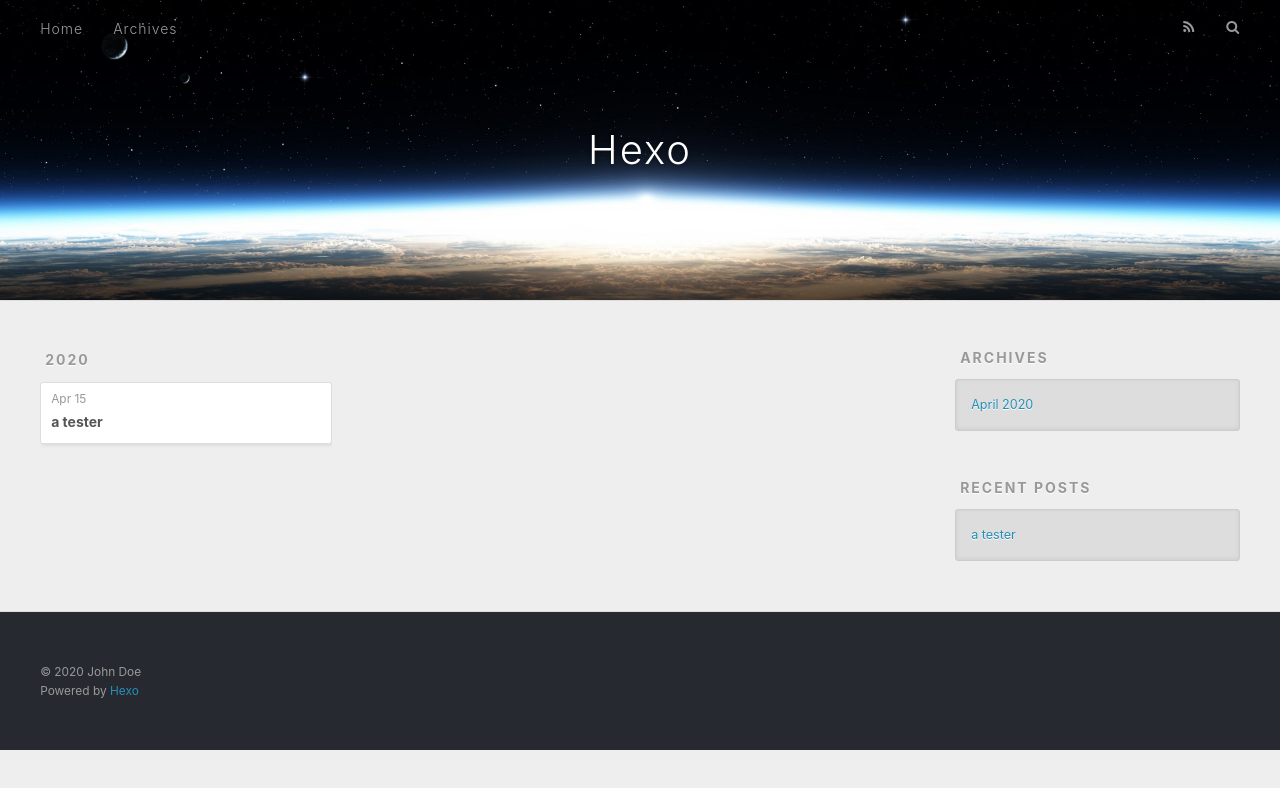
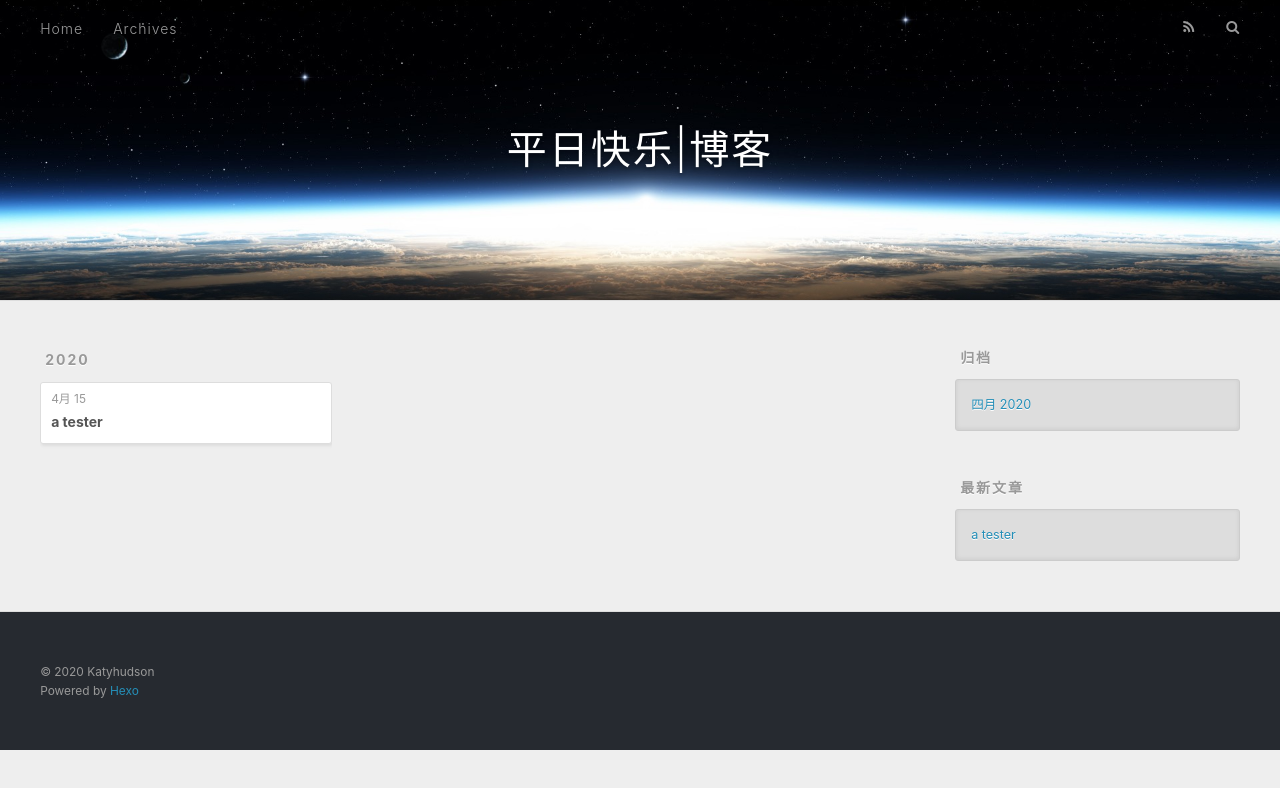
Before and after one commit to katyhudson/katyhudson.github.io, a plain HTML site: page archives/index.html in a window 1280 px wide. Drawn offline with nearby package versions, Linux system fonts and the light colour scheme.

Commit message:
Site updated: 2020-04-15 14:49:35

```diff
--- a/archives/index.html
+++ b/archives/index.html
@@ -5,17 +5,22 @@
 
 
 
-  <title>Archives | Hexo</title>
+  <title>归档 | 平日快乐|博客</title>
   <meta name="viewport" content="width=device-width, initial-scale=1, maximum-scale=1">
-  <meta property="og:type" content="website">
-<meta property="og:title" content="Hexo">
+  <meta name="description" content="功能,性能,自动化测试">
+<meta property="og:type" content="website">
+<meta property="og:title" content="平日快乐|博客">
 <meta property="og:url" content="https://katyhudson.github.io/archives/index.html">
-<meta property="og:site_name" content="Hexo">
-<meta property="og:locale" content="en_US">
-<meta property="article:author" content="John Doe">
+<meta property="og:site_name" content="平日快乐|博客">
+<meta property="og:description" content="功能,性能,自动化测试">
+<meta property="og:locale" content="zh_CN">
+<meta property="article:author" content="Katyhudson">
+<meta property="article:tag" content="功能测试">
+<meta property="article:tag" content="性能测试">
+<meta property="article:tag" content="自动化测试">
 <meta name="twitter:card" content="summary">
 
-    <link rel="alternate" href="/atom.xml" title="Hexo" type="application/atom+xml">
+    <link rel="alternate" href="/atom.xml" title="平日快乐|博客" type="application/atom+xml">
 
 
     <link rel="icon" href="/favicon.png">
@@ -36,7 +41,7 @@
   <div id="header-outer" class="outer">
     <div id="header-title" class="inner">
       <h1 id="logo-wrap">
-        <a href="/" id="logo">Hexo</a>
+        <a href="/" id="logo">平日快乐|博客</a>
       </h1>
 
     </div>
@@ -53,7 +58,7 @@
 
           <a id="nav-rss-link" class="nav-icon" href="/atom.xml" title="RSS Feed"></a>
 
-        <a id="nav-search-btn" class="nav-icon" title="Search"></a>
+        <a id="nav-search-btn" class="nav-icon" title="搜索"></a>
       </nav>
       <div id="search-form-wrap">
         <form action="//google.com/search" method="get" accept-charset="UTF-8" class="search-form"><input type="search" name="q" class="search-form-input" placeholder="Search"><button type="submit" class="search-form-submit">&#xF002;</button><input type="hidden" name="sitesearch" value="https://katyhudson.github.io"></form>
@@ -79,7 +84,7 @@
   <div class="archive-article-inner">
     <header class="archive-article-header">
       <a href="/2020/04/15/hello-world/" class="archive-article-date">
-  <time datetime="2020-04-15T06:13:30.144Z" itemprop="datePublished">Apr 15</time>
+  <time datetime="2020-04-15T06:13:30.144Z" itemprop="datePublished">4月 15</time>
 </a>
 
 
@@ -111,9 +116,9 @@
 
 
   <div class="widget-wrap">
-    <h3 class="widget-title">Archives</h3>
+    <h3 class="widget-title">归档</h3>
     <div class="widget">
-      <ul class="archive-list"><li class="archive-list-item"><a class="archive-list-link" href="/archives/2020/04/">April 2020</a></li></ul>
+      <ul class="archive-list"><li class="archive-list-item"><a class="archive-list-link" href="/archives/2020/04/">四月 2020</a></li></ul>
     </div>
   </div>
 
@@ -121,7 +126,7 @@
 
 
   <div class="widget-wrap">
-    <h3 class="widget-title">Recent Posts</h3>
+    <h3 class="widget-title">最新文章</h3>
     <div class="widget">
       <ul>
 
@@ -141,7 +146,7 @@
 
   <div class="outer">
     <div id="footer-info" class="inner">
-      &copy; 2020 John Doe<br>
+      &copy; 2020 Katyhudson<br>
       Powered by <a href="http://hexo.io/" target="_blank">Hexo</a>
     </div>
   </div>
```
Also changed, not shown: 2020/04/15/hello-world/index.html (+15 -12 lines), archives/2020/04/index.html (+19 -14 lines), archives/2020/index.html (+19 -14 lines), index.html (+19 -14 lines).
